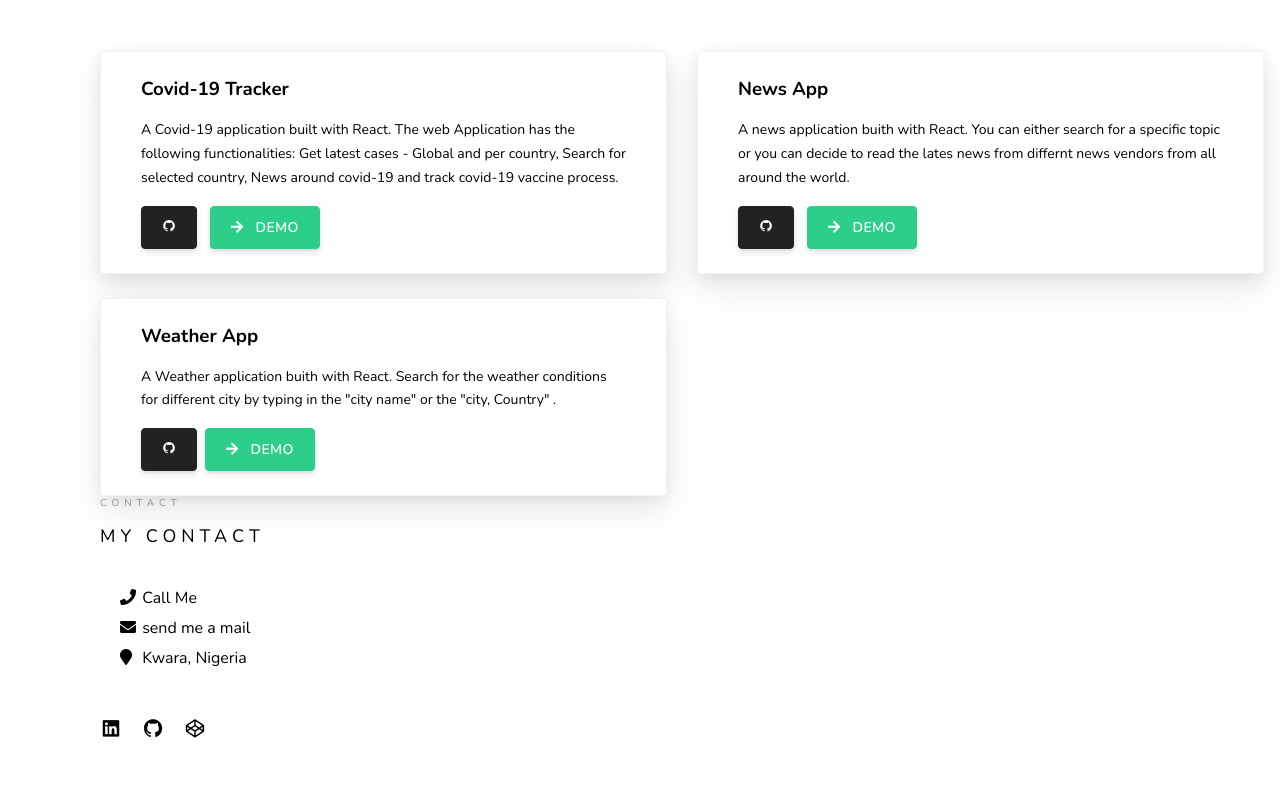
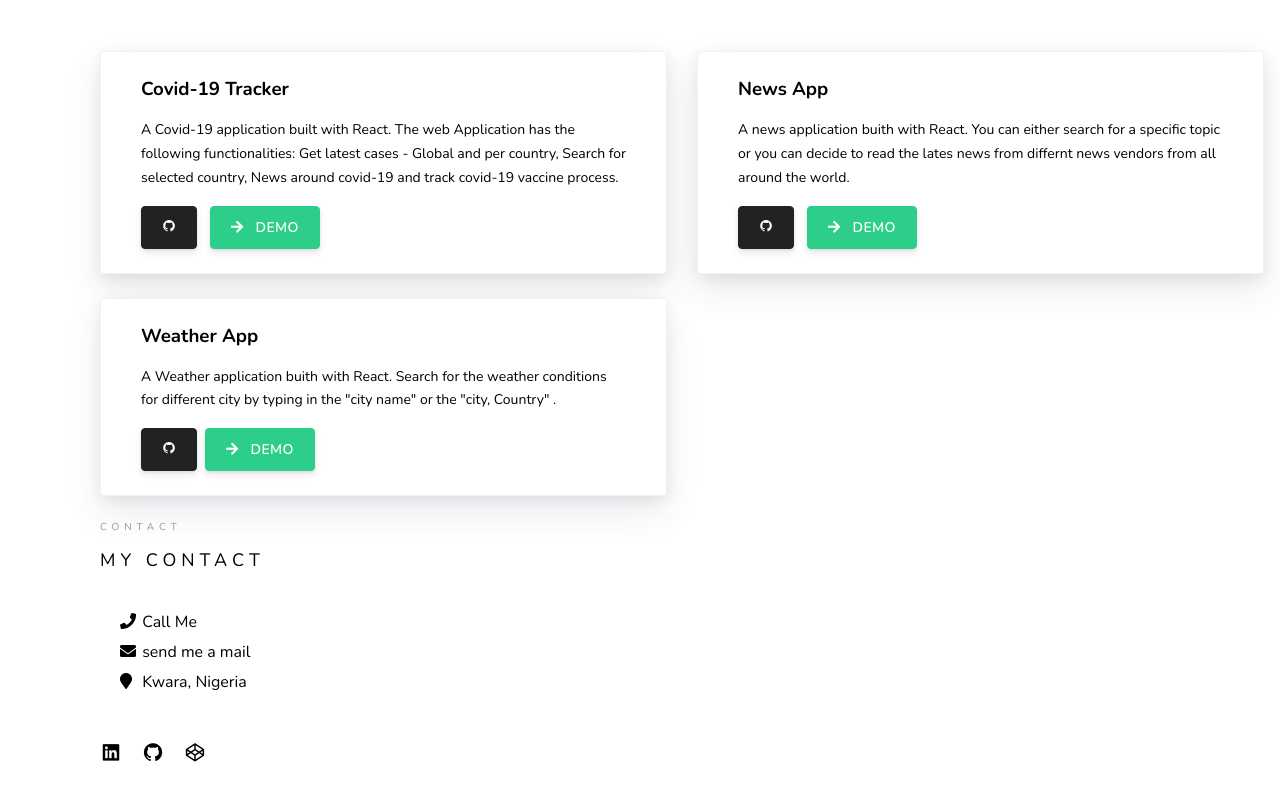
Before and after one commit to AOMuiz/HNGi8-cv, a plain HTML site: page index.html in a window 1280 px wide. Shown: the part 961-1761 px from the top of the page. Drawn offline with nearby package versions, Linux system fonts and the light colour scheme; a web font is replaced by a local one.

Commit message:
margin top to contacts section

```diff
--- a/index.html
+++ b/index.html
@@ -275,7 +275,7 @@
         </div>
       </section>
 
-    <section class="sections" id="contact">
+    <section class="sections mt-4" id="contact">
       <div class="sec-title">
         <div class="pg-sub-title">Contact</div>
         <div class="pg-title">My Contact</div>
```
